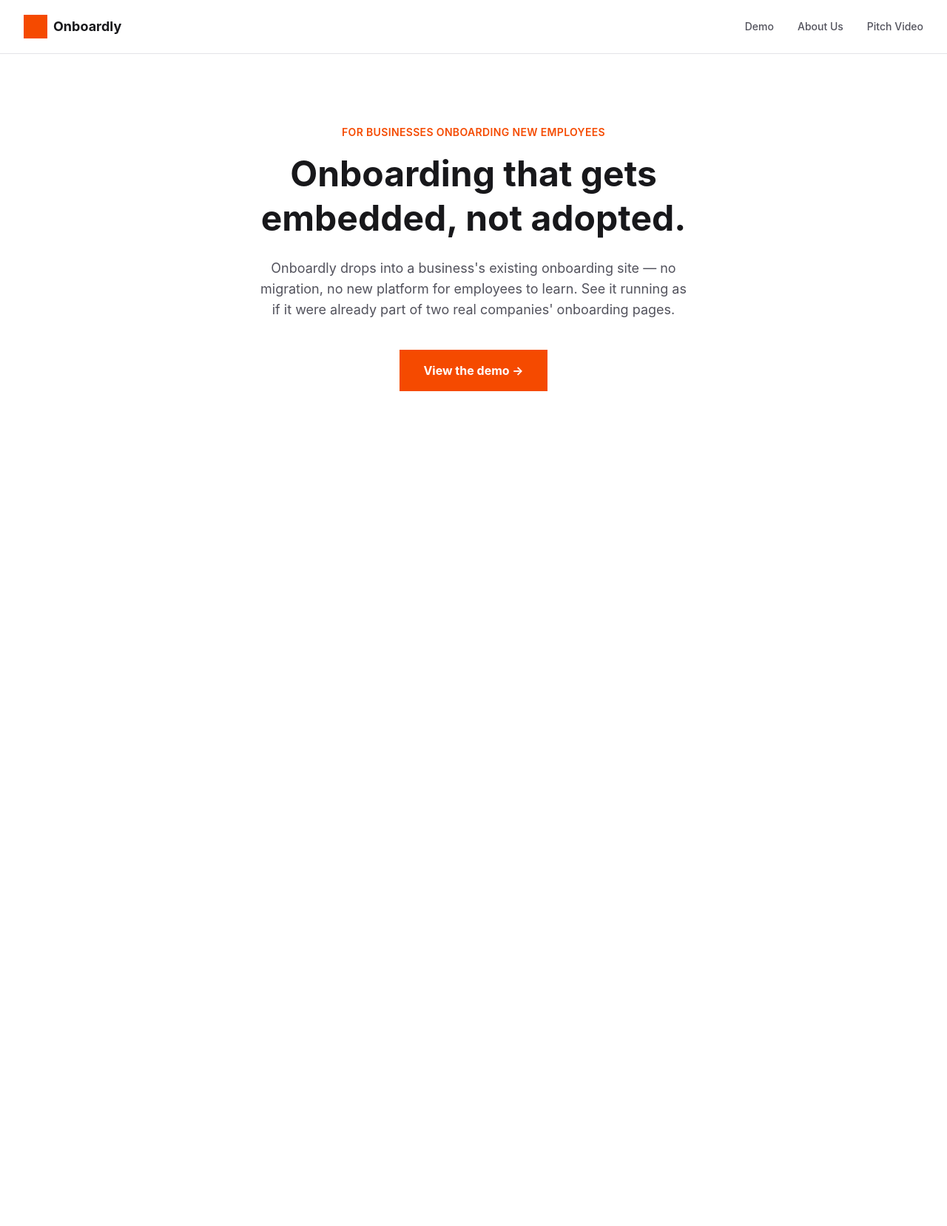
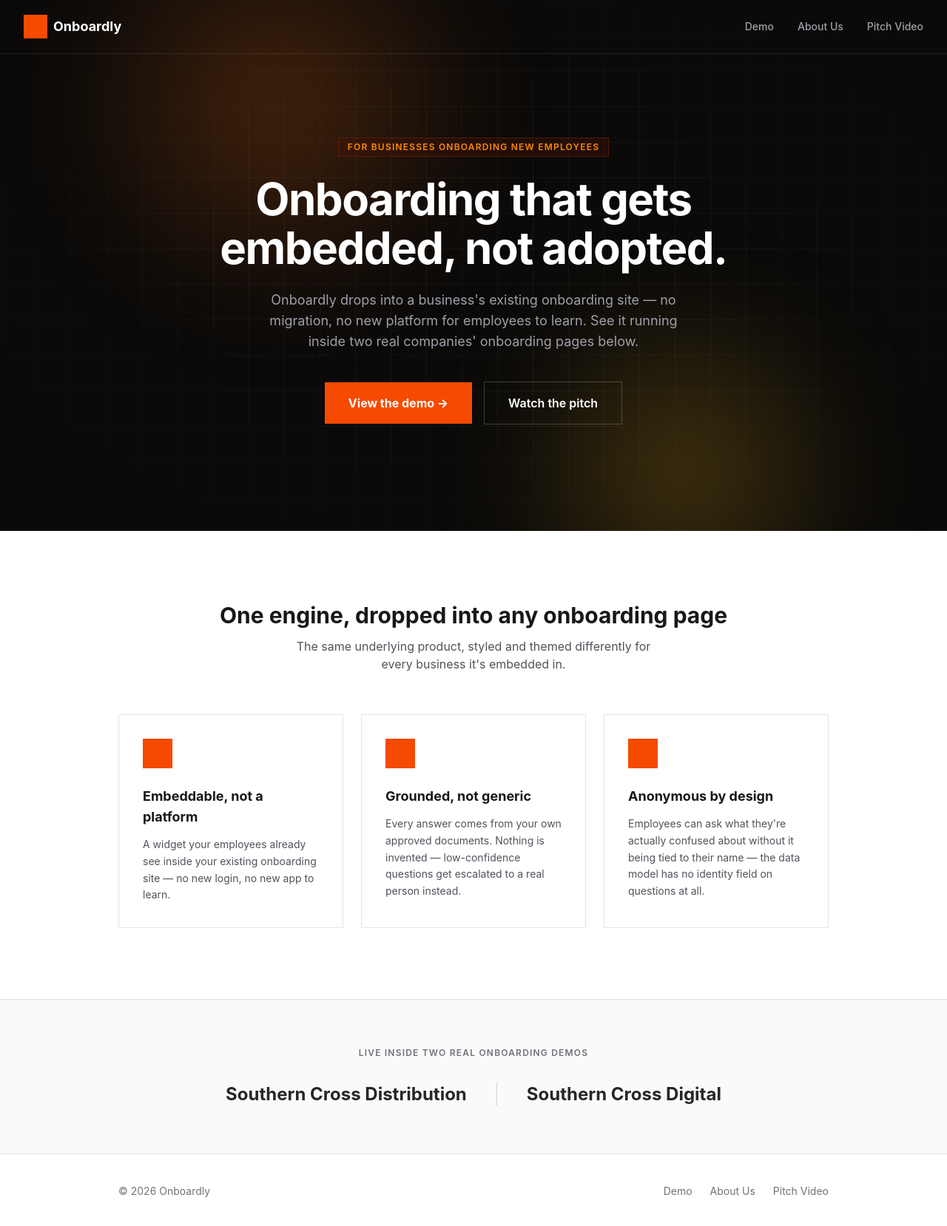
Before and after one commit to RithihaR/Onboardly, a Next.js app: page / in a window 1280 px wide. Shown: the top 1658 px of the page at 74% size. Before the commit the page ends 800 px from the top, so only its background shows below. Built offline with nearby package versions, Linux system fonts and the light colour scheme.

Commit message:
Added a cool background and the navbar is fixed,

```diff
--- a/app/page.tsx
+++ b/app/page.tsx
@@ -1,31 +1,117 @@
 // app/page.tsx
+// Full redesign. Structure: dark animated hero (Linear-inspired restraint),
+// then a light section below the fold with feature cards (Docebo-style),
+// a "trusted by" strip using your two real demo companies (Trainual-style
+// social proof, but honest — these are your actual demo tenants, not fake
+// logos), and a live embedded widget so a visitor can literally try the
+// product on the marketing site itself.
+
 import Link from "next/link";
 import { SiteNav } from "@/components/layout/SiteNav";
+import { AnimatedGlowBackground } from "@/components/layout/AnimatedGlowBackground";
+
+function FeatureCard({ title, description }: { title: string; description: string }) {
+  return (
+    <div className="border border-zinc-200 p-8 hover:border-zinc-300 transition-colors">
+      <div className="w-10 h-10 bg-orange-600 mb-6" />
+      <h3 className="text-lg font-bold text-zinc-900 mb-3">{title}</h3>
+      <p className="text-zinc-600 text-sm leading-relaxed">{description}</p>
+    </div>
+  );
+}
 
 export default function Home() {
   return (
-    <div className="min-h-screen bg-white">
-      <SiteNav />
+    <div className="bg-white">
+      {/* ---------- Dark animated hero ---------- */}
+      <div className="relative bg-[#0B0A09]">
+        <AnimatedGlowBackground />
+        <div className="relative z-10">
+          <SiteNav dark />
 
-      <main className="max-w-3xl mx-auto px-8 py-24 text-center">
-        <div className="text-orange-600 text-sm font-semibold tracking-wide uppercase mb-4">
+          <main className="max-w-3xl mx-auto px-8 pt-28 pb-36 text-center">
+            <div className="inline-block text-orange-400 text-xs font-semibold tracking-widest uppercase mb-6 border border-orange-900/50 bg-orange-950/40 px-3 py-1">
               For businesses onboarding new employees
             </div>
-        <h1 className="text-5xl font-bold text-zinc-900 mb-6 leading-tight">
-          Onboarding that gets embedded, not adopted.
+            <h1 className="text-5xl sm:text-6xl font-bold text-white mb-6 leading-[1.1] tracking-tight">
+              Onboarding that gets<br />embedded, not adopted.
             </h1>
-        <p className="text-lg text-zinc-600 mb-10 max-w-xl mx-auto">
-          Onboardly drops into a business's existing onboarding site — no migration,
-          no new platform for employees to learn. See it running as if it were
-          already part of two real companies' onboarding pages.
+            <p className="text-lg text-zinc-400 mb-10 max-w-xl mx-auto">
+              Onboardly drops into a business's existing onboarding site — no
+              migration, no new platform for employees to learn. See it running
+              inside two real companies' onboarding pages below.
             </p>
+            <div className="flex items-center justify-center gap-4">
               <Link
                 href="/demo"
                 className="inline-block bg-orange-600 hover:bg-orange-500 text-white font-bold px-8 py-4 text-base transition-colors"
               >
                 View the demo →
               </Link>
+              <Link
+                href="/pitch"
+                className="inline-block border border-white/20 hover:border-white/40 text-white font-semibold px-8 py-4 text-base transition-colors"
+              >
+                Watch the pitch
+              </Link>
+            </div>
           </main>
+        </div>
+      </div>
+
+      {/* ---------- Feature grid ---------- */}
+      <section className="max-w-5xl mx-auto px-8 py-24">
+        <div className="text-center mb-14">
+          <h2 className="text-3xl font-bold text-zinc-900 mb-3">One engine, dropped into any onboarding page</h2>
+          <p className="text-zinc-600 max-w-lg mx-auto">
+            The same underlying product, styled and themed differently for every
+            business it's embedded in.
+          </p>
+        </div>
+        <div className="grid sm:grid-cols-3 gap-6">
+          <FeatureCard
+            title="Embeddable, not a platform"
+            description="A widget your employees already see inside your existing onboarding site — no new login, no new app to learn."
+          />
+          <FeatureCard
+            title="Grounded, not generic"
+            description="Every answer comes from your own approved documents. Nothing is invented — low-confidence questions get escalated to a real person instead."
+          />
+          <FeatureCard
+            title="Anonymous by design"
+            description="Employees can ask what they're actually confused about without it being tied to their name — the data model has no identity field on questions at all."
+          />
+        </div>
+      </section>
+
+      {/* ---------- Trusted by ---------- */}
+      <section className="border-t border-zinc-200 bg-zinc-50">
+        <div className="max-w-5xl mx-auto px-8 py-16 text-center">
+          <div className="text-xs font-semibold tracking-widest uppercase text-zinc-500 mb-8">
+            Live inside two real onboarding demos
+          </div>
+          <div className="flex flex-col sm:flex-row items-center justify-center gap-10">
+            <Link href="/onboarding/warehouse" className="text-2xl font-bold text-zinc-800 hover:text-orange-600 transition-colors">
+              Southern Cross Distribution
+            </Link>
+            <div className="hidden sm:block w-px h-8 bg-zinc-300" />
+            <Link href="/onboarding/software" className="text-2xl font-bold text-zinc-800 hover:text-emerald-600 transition-colors">
+              Southern Cross Digital
+            </Link>
+          </div>
+        </div>
+      </section>
+
+      <footer className="border-t border-zinc-200 py-10">
+        <div className="max-w-5xl mx-auto px-8 flex items-center justify-between text-sm text-zinc-500">
+          <span>© 2026 Onboardly</span>
+          <div className="flex gap-6">
+            <Link href="/demo" className="hover:text-zinc-900">Demo</Link>
+            <Link href="/about" className="hover:text-zinc-900">About Us</Link>
+            <Link href="/pitch" className="hover:text-zinc-900">Pitch Video</Link>
+          </div>
+        </div>
+      </footer>
     </div>
   );
 }
--- /dev/null
+++ b/components/layout/AnimatedGlowBackground.tsx
@@ -0,0 +1,63 @@
+// components/layout/AnimatedGlowBackground.tsx
+//
+// A slow-drifting glow effect + subtle grid, inspired by Linear's hero
+// treatment — but in warm charcoal/orange instead of their blue/purple,
+// deliberately avoiding the "generic AI startup" pink-purple gradient look.
+//
+// Pure CSS (via styled-jsx, built into Next.js — no extra install needed).
+// Sits absolutely positioned behind whatever content you render as
+// children of the parent with position: relative.
+
+"use client";
+
+export function AnimatedGlowBackground() {
+  return (
+    <div className="pointer-events-none absolute inset-0 overflow-hidden" style={{ pointerEvents: "none", zIndex: 0 }}>
+      <div className="glow glow-1" />
+      <div className="glow glow-2" />
+      <div className="grid-overlay" />
+
+      <style jsx>{`
+        .glow {
+          position: absolute;
+          border-radius: 9999px;
+          filter: blur(90px);
+          opacity: 0.35;
+        }
+        .glow-1 {
+          width: 480px;
+          height: 480px;
+          top: -120px;
+          left: 8%;
+          background: radial-gradient(circle, #f97316 0%, transparent 70%);
+          animation: drift1 22s ease-in-out infinite;
+        }
+        .glow-2 {
+          width: 420px;
+          height: 420px;
+          bottom: -140px;
+          right: 10%;
+          background: radial-gradient(circle, #fbbf24 0%, transparent 70%);
+          animation: drift2 26s ease-in-out infinite;
+        }
+        @keyframes drift1 {
+          0%, 100% { transform: translate(0, 0) scale(1); }
+          50% { transform: translate(60px, 40px) scale(1.15); }
+        }
+        @keyframes drift2 {
+          0%, 100% { transform: translate(0, 0) scale(1); }
+          50% { transform: translate(-50px, -30px) scale(1.1); }
+        }
+        .grid-overlay {
+          position: absolute;
+          inset: 0;
+          background-image:
+            linear-gradient(rgba(255,255,255,0.04) 1px, transparent 1px),
+            linear-gradient(90deg, rgba(255,255,255,0.04) 1px, transparent 1px);
+          background-size: 48px 48px;
+          mask-image: radial-gradient(ellipse at center, black 40%, transparent 80%);
+        }
+      `}</style>
+    </div>
+  );
+}
--- a/components/layout/SiteNav.tsx
+++ b/components/layout/SiteNav.tsx
@@ -1,8 +1,6 @@
 // components/layout/SiteNav.tsx
-// One shared navbar for the marketing side of the site (landing, demo
-// chooser, about, pitch). Use THIS everywhere instead of each page
-// writing its own — that inconsistency was the bug causing the logo/links
-// to "disappear" on some pages.
+// Now supports a `dark` variant for use over the landing page's dark hero,
+// while staying the light version everywhere else (demo, about, pitch).
 
 "use client";
 
@@ -15,21 +13,29 @@ const LINKS = [
   { href: "/pitch", label: "Pitch Video" },
 ];
 
-export function SiteNav() {
+export function SiteNav({ dark = false }: { dark?: boolean }) {
   const pathname = usePathname();
 
   return (
-    <nav className="flex items-center justify-between px-8 py-5 border-b border-zinc-200">
+    <nav
+      className={`flex items-center justify-between px-8 py-5 ${
+        dark ? "border-b border-white/10" : "border-b border-zinc-200"
+      }`}
+    >
       <Link href="/" className="flex items-center gap-2">
         <div className="w-8 h-8 bg-orange-600" />
-        <span className="font-bold text-lg text-zinc-900">Onboardly</span>
+        <span className={`font-bold text-lg ${dark ? "text-white" : "text-zinc-900"}`}>Onboardly</span>
       </Link>
-      <div className="flex items-center gap-8 text-sm font-medium text-zinc-600">
+      <div className={`flex items-center gap-8 text-sm font-medium ${dark ? "text-zinc-400" : "text-zinc-600"}`}>
         {LINKS.map((l) => (
           <Link
             key={l.href}
             href={l.href}
-            className={pathname === l.href ? "text-zinc-900 font-semibold" : "hover:text-zinc-900"}
+            className={
+              pathname === l.href
+                ? dark ? "text-white font-semibold" : "text-zinc-900 font-semibold"
+                : dark ? "hover:text-white" : "hover:text-zinc-900"
+            }
           >
             {l.label}
           </Link>
```
Lines whose indentation alone changed are shown as unchanged.
